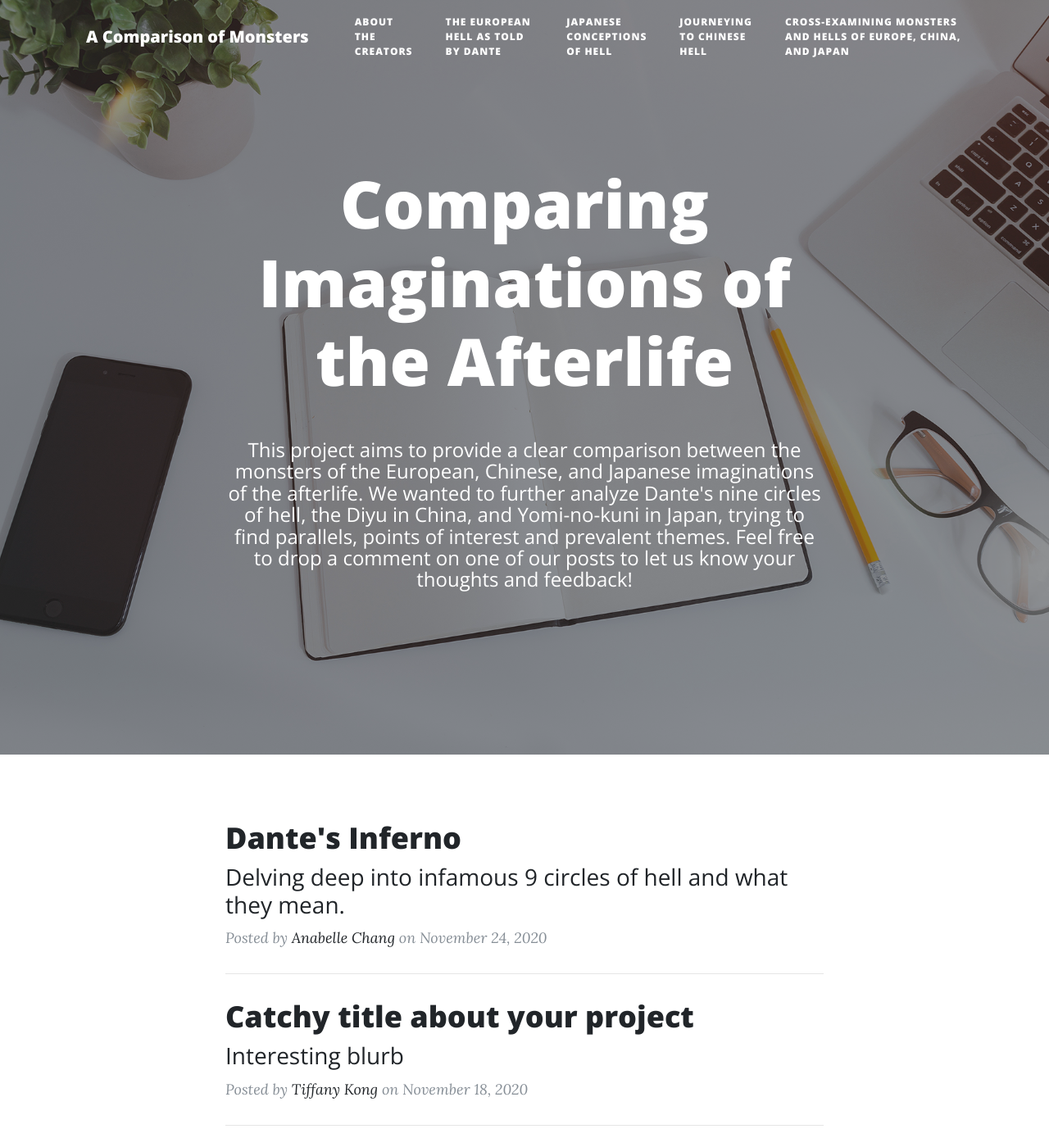
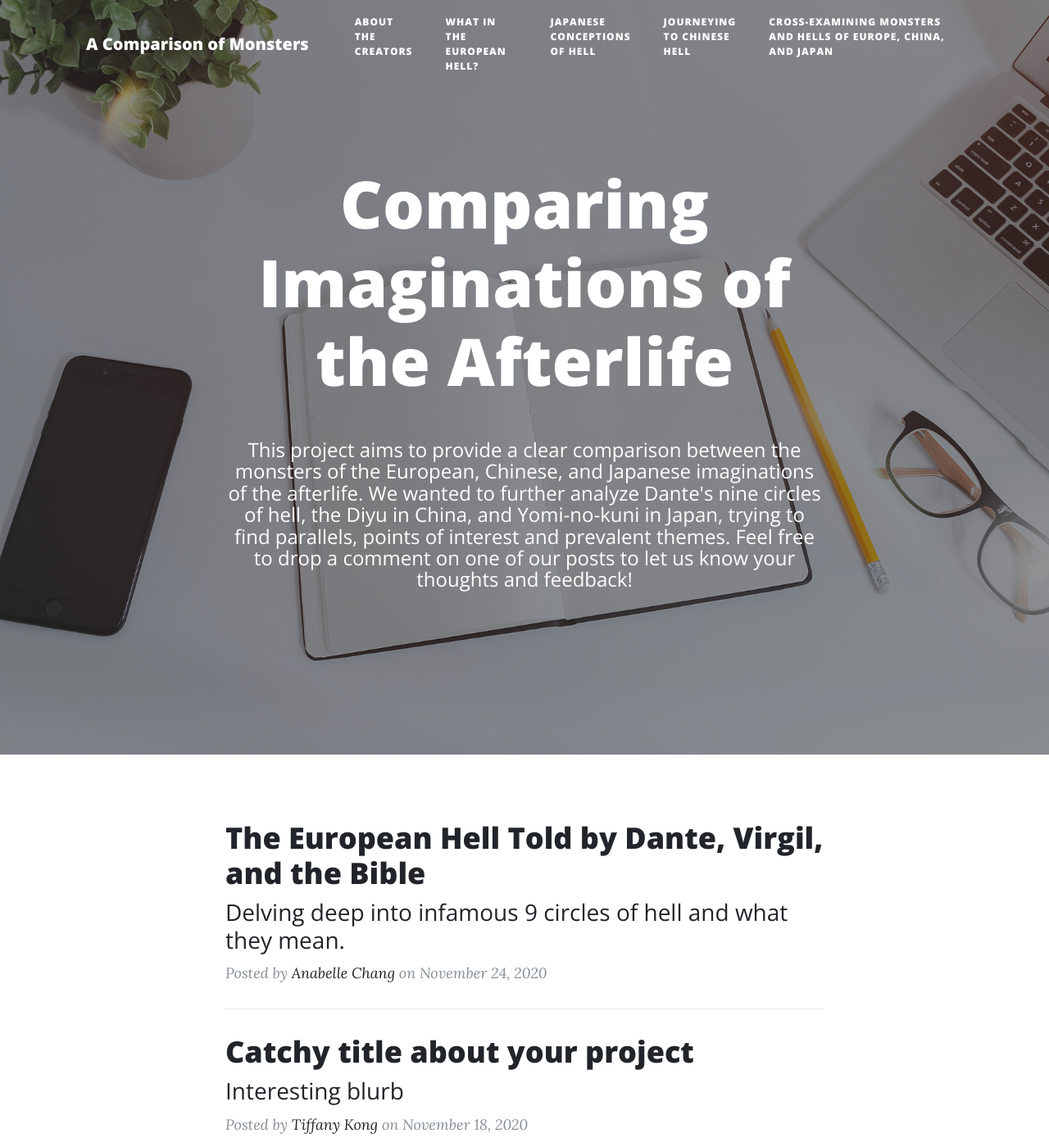
Before and after one commit to belle-chang/conceptualizations-of-monsters, a website: page index.html in a window 1280 px wide. Shown: the top 1389 px of the page at 82% size. Drawn offline with nearby package versions, Linux system fonts and the light colour scheme.

Commit message:
changing nav bar

```diff
--- a/index.html
+++ b/index.html
@@ -42,7 +42,7 @@
             <a class="nav-link" href="about.html">About The Creators</a>
           </li>
           <li class="nav-item">
-            <a class="nav-link" href="post_europe.html">The European Hell as Told by Dante</a>
+            <a class="nav-link" href="post_europe.html">What in the European Hell?</a>
           </li>
           <li class="nav-item">
             <a class="nav-link" href="post_japan.html">Japanese Conceptions of Hell</a>
@@ -83,7 +83,7 @@
         <div class="post-preview">
           <a href="post_europe.html">
             <h2 class="post-title">
-              Dante's Inferno
+              The European Hell Told by Dante, Virgil, and the Bible
             </h2>
             <h3 class="post-subtitle">
               Delving deep into infamous 9 circles of hell and what they mean.
```
Also changed, not shown: about.html (+1 -1 lines), post_china.html (+1 -1 lines), post_comparison.html (+1 -1 lines), post_europe.html (+1 -1 lines), post_japan.html (+1 -1 lines).
